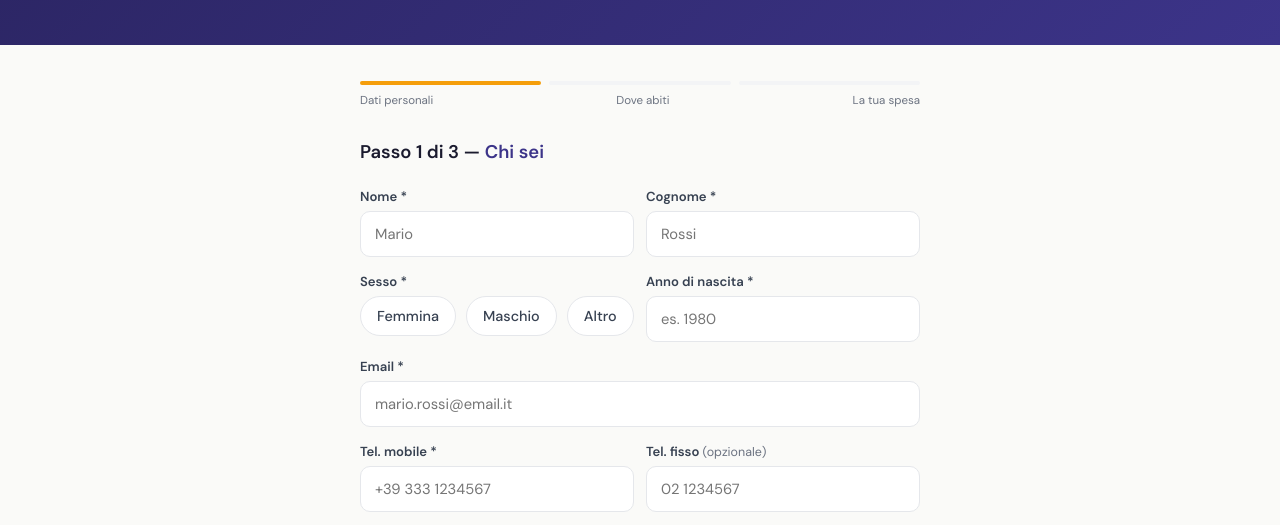
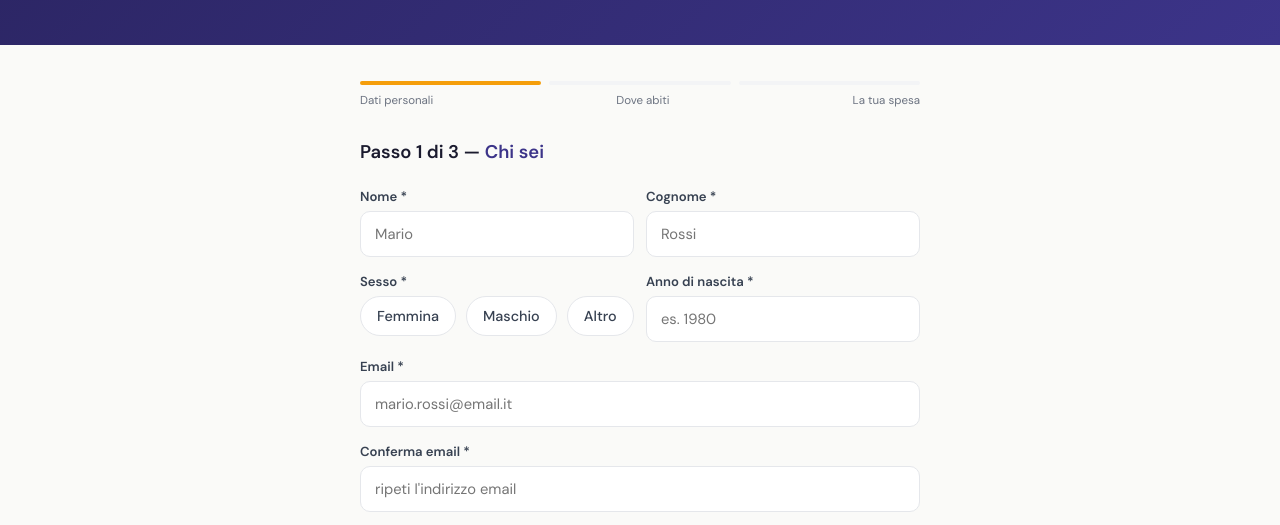
Before and after one commit to EzMae060725/miaspesa-landing, a plain HTML site: page candidatura.html in a window 1280 px wide. Shown: the part 226-751 px from the top of the page. Drawn offline with nearby package versions, Linux system fonts and the light colour scheme.

Commit message:
feat: conferma email con validazione inline realtime

```diff
--- a/candidatura.html
+++ b/candidatura.html
@@ -183,8 +183,19 @@
 
     <div class="field" id="f-email">
       <label>Email *</label>
-      <input type="email" id="email" placeholder="mario.rossi@email.it" autocomplete="email">
+      <div style="position:relative">
+        <input type="email" id="email" placeholder="mario.rossi@email.it" autocomplete="email" oninput="checkEmail()">
+        <span id="email-icon" style="position:absolute;right:12px;top:50%;transform:translateY(-50%);font-size:1rem;display:none"></span>
+      </div>
       <div class="err">Email non valida</div>
+    </div>
+    <div class="field" id="f-email2">
+      <label>Conferma email *</label>
+      <div style="position:relative">
+        <input type="email" id="email2" placeholder="ripeti l'indirizzo email" autocomplete="off" oninput="checkEmail()">
+        <span id="email2-icon" style="position:absolute;right:12px;top:50%;transform:translateY(-50%);font-size:1rem;display:none"></span>
+      </div>
+      <div class="err" id="email2-err">Le email non coincidono</div>
     </div>
 
     <div class="grid2">
@@ -375,6 +386,37 @@
 </div>
 
 <script>
+function checkEmail() {
+  var e1 = document.getElementById('email').value.trim();
+  var e2 = document.getElementById('email2').value.trim();
+  var icon1 = document.getElementById('email-icon');
+  var icon2 = document.getElementById('email2-icon');
+  var f2 = document.getElementById('f-email2');
+
+  // Icona email 1
+  if (e1.length > 4) {
+    icon1.style.display = 'block';
+    icon1.textContent = e1.includes('@') ? '✅' : '❌';
+  } else {
+    icon1.style.display = 'none';
+  }
+
+  // Icona e validazione email 2
+  if (e2.length > 0) {
+    icon2.style.display = 'block';
+    if (e1 === e2) {
+      icon2.textContent = '✅';
+      f2.classList.remove('has-err');
+    } else {
+      icon2.textContent = '❌';
+      f2.classList.add('has-err');
+    }
+  } else {
+    icon2.style.display = 'none';
+    f2.classList.remove('has-err');
+  }
+}
+
 function styleRadio() {
   ['F','M','A'].forEach(function(v) {
     var lbl = document.getElementById('r-' + v);
@@ -476,6 +518,8 @@ function validateStep(s) {
     if (!sesso) { setErr('sesso'); ok = false; } else clearErr('sesso');
     if (!anno || anno < 1924 || anno > 2006) { setErr('anno'); ok = false; } else clearErr('anno');
     if (!email || !email.includes('@')) { setErr('email', 'Email non valida'); ok = false; } else clearErr('email');
+    var email2 = document.getElementById('email2').value.trim();
+    if (email !== email2) { document.getElementById('f-email2').classList.add('has-err'); ok = false; } else { document.getElementById('f-email2').classList.remove('has-err'); }
     if (!mobile) { setErr('mobile'); ok = false; } else clearErr('mobile');
   }
   if (s === 2) {
```
